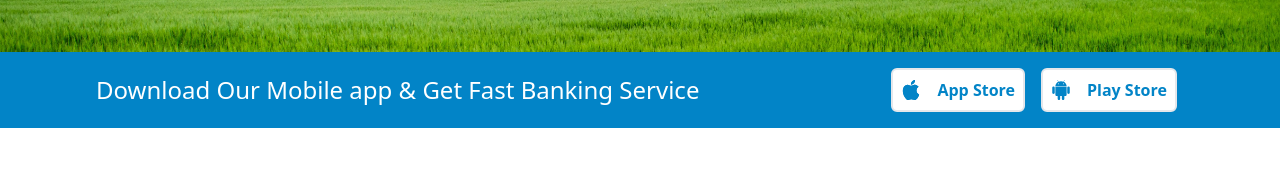
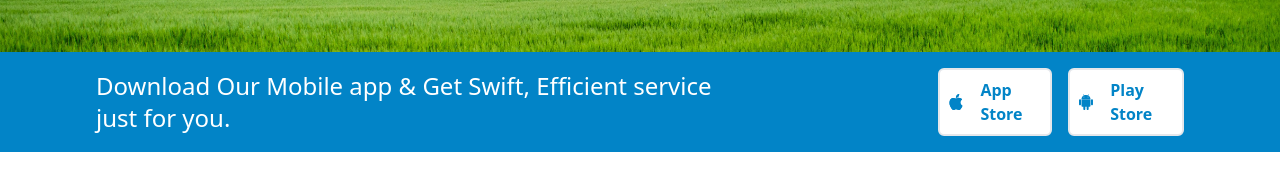
Before and after one commit to BenChris090/Volunteer-Energy-Website, a React (Create React App) app: page / in a window 1280 px wide. Shown: the part 476-656 px from the top of the page. Built offline with nearby package versions, Linux system fonts and the light colour scheme.

Commit message:
Small fix

```diff
--- a/src/components/Footbar.jsx
+++ b/src/components/Footbar.jsx
@@ -3,8 +3,8 @@ import { FaHeart } from "react-icons/fa";
 const FootBar = () => {
     return (
         <div className="footbar text-white bg-sky-600 text-center px-8 py-2 lg:px-48 bottom-0 static">
-            <div className="text-center w-full mx-auto lg:w-1/2">
-                <h1 className="flex p-2 font-bold items-center lg:mx-24">with love from Ice_Berg <FaHeart className="text-pink-600 ml-2"/></h1>
+            <div className="text-center items-center w-full mx-auto lg:w-1/2">
+                <h1 className="flex p-2 font-bold mx-auto px-auto items-center lg:p-2 lg:mx-24">with love from Ice_Berg <FaHeart className="text-pink-600 ml-2"/></h1>
             </div>
         </div>
      );
--- a/src/components/Home.js
+++ b/src/components/Home.js
@@ -28,7 +28,7 @@ const Home = () => {
                 </ul>
             </div>
             <div className="apps bg-sky-600 px-6 py-4 items-center text-white lg:flex lg:px-24 lg:space-x-48">
-                <h1 className="text-lg lg:text-2xl">Download Our Mobile app & Get Fast Banking Service</h1>
+                <h1 className="text-lg lg:text-2xl">Download Our Mobile app & Get Swift, Efficient service just for you.</h1>
                 <ul className="flex text-sky-600 space-x-4">
                     <Link to="#" className="flex p-2 items-center border-2 bg-white rounded-md hover:text-sky-600 ease-in duration-500"><BsApple className="text-lg mr-2 my-auto hover:text-sky-600 ease-in duration-500 lg:text-xl lg:mr-4"/><b>App Store</b></Link>
                     <Link to="#" className="flex p-2 items-center border-2 bg-white rounded-md hover:text-sky-600 ease-in duration-500"><BsAndroid2 className="text-lg mr-2 my-auto hover:text-sky-600 ease-in duration-500 lg:text-xl lg:mr-4"/><b>Play Store</b></Link>
```
